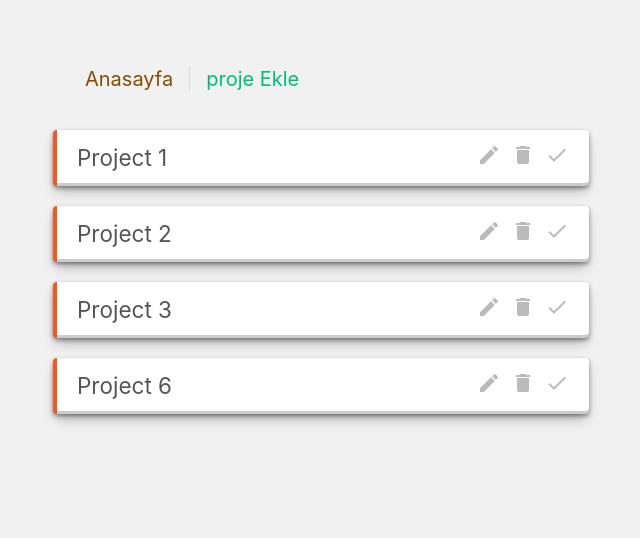
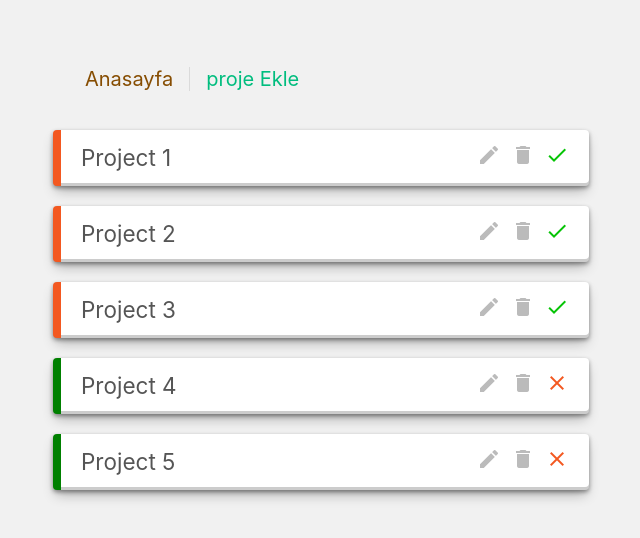
Before and after one commit to EmreYamanYazilim/vue, a Vue app in the folder btk/project-planner/: page / in a window 1280 px wide. Shown: the top 538 px of the page, without its empty margins (319-959 px from the left). Built offline with nearby package versions, Linux system fonts and the light colour scheme; data requests are answered from the project's data file.

Commit message:
fetch PATCH  complete true false yaptım datadan veri değiştirme iconlara if else koyaarak değiştirme data üzerine veri yollayarak değişiklik için methodslar yazıldı

```diff
--- a/btk/project-planner/data/db.json
+++ b/btk/project-planner/data/db.json
@@ -3,22 +3,32 @@
     {
       "id": "1",
       "title": "Project 1",
-      "details": "Lorem, ipsum dolor sit amet consectetur adipisicing elit. Dicta non ut, placeat ducimus, voluptates quis repellendus sint, repudiandae dignissimos fuga aperiam laborum repellat est quia nemo explicabo et velit voluptatibus!"
+      "details": "Lorem, ipsum dolor sit amet consectetur adipisicing elit. Dicta non ut, placeat ducimus, voluptates quis repellendus sint, repudiandae dignissimos fuga aperiam laborum repellat est quia nemo explicabo et velit voluptatibus!",
+      "complete": false
     },
     {
       "id": "2",
       "title": "Project 2",
-      "details": "Lorem, ipsum dolor sit amet consectetur adipisicing elit. Dicta non ut, placeat ducimus, voluptates quis repellendus sint, repudiandae dignissimos fuga aperiam laborum repellat est quia nemo explicabo et velit voluptatibus!"
+      "details": "Lorem, ipsum dolor sit amet consectetur adipisicing elit. Dicta non ut, placeat ducimus, voluptates quis repellendus sint, repudiandae dignissimos fuga aperiam laborum repellat est quia nemo explicabo et velit voluptatibus!",
+      "complete": false
     },
     {
       "id": "3",
       "title": "Project 3",
-      "details": "Lorem, ipsum dolor sit amet consectetur adipisicing elit. Dicta non ut, placeat ducimus, voluptates quis repellendus sint, repudiandae dignissimos fuga aperiam laborum repellat est quia nemo explicabo et velit voluptatibus!"
+      "details": "Lorem, ipsum dolor sit amet consectetur adipisicing elit. Dicta non ut, placeat ducimus, voluptates quis repellendus sint, repudiandae dignissimos fuga aperiam laborum repellat est quia nemo explicabo et velit voluptatibus!",
+      "complete": false
     },
     {
-      "id": "6",
-      "title": "Project 6",
-      "details": "Lorem, ipsum dolor sit amet consectetur adipisicing elit. Dicta non ut, placeat ducimus, voluptates quis repellendus sint, repudiandae dignissimos fuga aperiam laborum repellat est quia nemo explicabo et velit voluptatibus!"
+      "id": "4",
+      "title": "Project 4",
+      "details": "Lorem, ipsum dolor sit amet consectetur adipisicing elit. Dicta non ut, placeat ducimus, voluptates quis repellendus sint, repudiandae dignissimos fuga aperiam laborum repellat est quia nemo explicabo et velit voluptatibus!",
+      "complete": true
+    },
+    {
+      "id": "5",
+      "title": "Project 5",
+      "details": "Lorem, ipsum dolor sit amet consectetur adipisicing elit. Dicta non ut, placeat ducimus, voluptates quis repellendus sint, repudiandae dignissimos fuga aperiam laborum repellat est quia nemo explicabo et velit voluptatibus!",
+      "complete": true
     }
   ]
 }
--- a/btk/project-planner/src/components/SingleProject.vue
+++ b/btk/project-planner/src/components/SingleProject.vue
@@ -1,11 +1,12 @@
 <template>
-    <div id="project">
+    <div class="project" :class="{ complete: project.complete }">
         <div class="actions">
             <h2 @click="showDetails = !showDetails">{{ project.title }}</h2>
             <div class="icons">
                 <span class="material-icons">edit</span>
                 <span @click="deleteProject" class="material-icons">delete</span>
-                <span class="material-icons">check</span>
+                <span v-if="!project.complete" @click="togglecomplete" class="material-icons tick">check</span>
+                <span v-else-if="project.complete" @click="togglecomplete" class="material-icons close">close</span>
             </div>
         </div>
         <div v-if="showDetails" class="details">
@@ -20,27 +21,38 @@ export default {
     data() {
         return {
             showDetails: false,
-            uri: 'http://localhost:3000/projects/' + this.project.id, // dinamik yapmak için burdan verdim props içinden this ile projecti yakalayarak idsini alıyorum
+            uri: 'http://localhost:3000/projects/' + this.project.id,
+            // dinamik yapmak için burdan verdim props içinden this ile projecti yakalayarak idsini alıyorum
         };
     }, methods: {
         deleteProject() {
             //this ile returndan uri çekerek yapacağım methodu bbelirtiyorum
             fetch(this.uri, { method: "DELETE" })
-            .then(() => this.$emit('delete', this.project.id));
+                .then(() => this.$emit('delete', this.project.id))
+                .catch(err => console.log(err));
             // emit ile delete eventi ile Home.vueye işlem yapılan id verdim
         },
+        togglecomplete() {
+            fetch(this.uri, {
+                method: 'PATCH',
+                headers: { 'Content-Type': 'application/json' },
+                body: JSON.stringify({ complete: !this.project.complete })
+            })
+                .then(() => this.$emit("complete", this.project.id))
+                .catch(err => console.log(err));
+        }
     },
 };
 </script>
 
-<style scoped>
-#project {
+<style>
+.project {
     margin: 20px auto;
     background: white;
     padding: 10px 20px;
     border-radius: 4px;
     box-shadow: rgba(0, 0, 0, 0.4) 0px 2px 4px, rgba(0, 0, 0, 0.3) 0px 7px 13px -3px, rgba(0, 0, 0, 0.2) 0px -3px 0px inset;
-    border-left: 4px solid rgb(243, 88, 32);
+    border-left: 8px solid rgb(243, 88, 32);
 }
 
 h2 {
@@ -63,4 +75,19 @@ h2 {
 .material-icons:hover {
     color: #616060;
 }
+.project.complete {
+    border-left: 8px solid green;
+}
+.close{
+    color: rgb(243, 88, 32);
+}
+.close:hover{
+    color: rgb(187, 67, 24);
+}
+.tick{
+    color: rgb(6, 196, 6);
+}
+.tick:hover{
+    color: rgb(4, 51, 4)
+}
 </style>
--- a/btk/project-planner/src/views/Home.vue
+++ b/btk/project-planner/src/views/Home.vue
@@ -1,8 +1,12 @@
 <template>
   <div class="home">
     <div v-if="projects.length">
-      <div v-for="project in projects" :key="project.id" >
-        <SingleProject :project="project" @delete="silinenVeri"></SingleProject>
+      <div v-for="project in projects" :key="project.id">
+        <SingleProject
+        :project="project"
+        @delete="silinenVeri"
+        @complete="tamamlananVeri"
+        ></SingleProject>
       </div>
     </div>
   </div>
@@ -29,12 +33,15 @@ export default {
   },
   methods: {
     silinenVeri(id) {
-        this.projects = this.projects.filter(project =>project.id !== id);  // arrow fun
-
-        //uzun yontem
+      this.projects = this.projects.filter(project => project.id !== id);  // arrow fun
+      //uzun yontem
       // this.projects = this.projects.filter(function (project) {  // uzun yöntem
       //   return project.id !== id
       // })
+    },
+    tamamlananVeri(id){
+      let p = this.projects.find(projectx=>projectx.id ===id);
+      p.complete = !p.complete
     }
   },
 }
```
